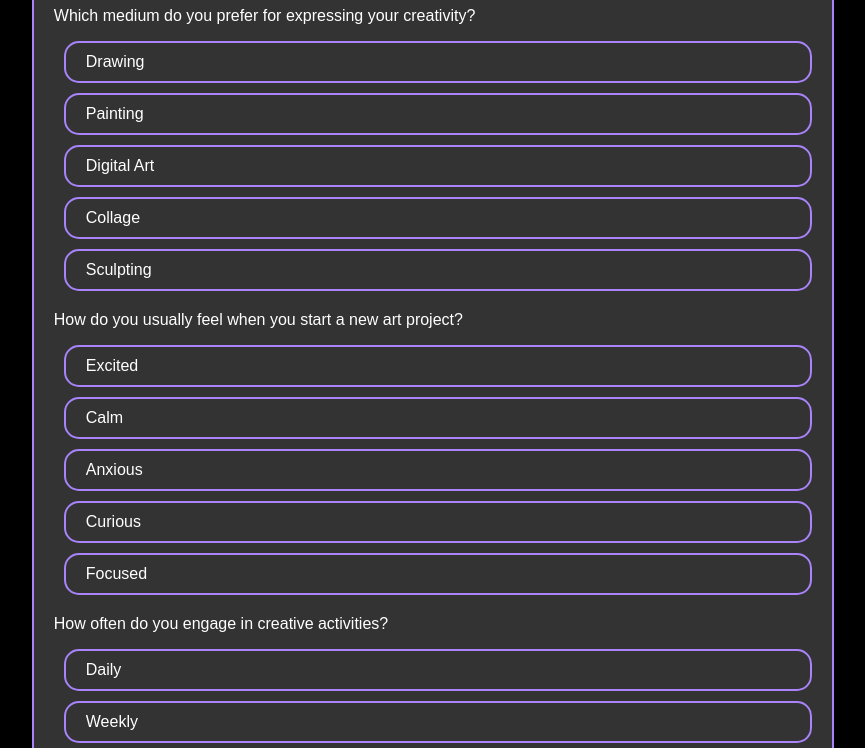
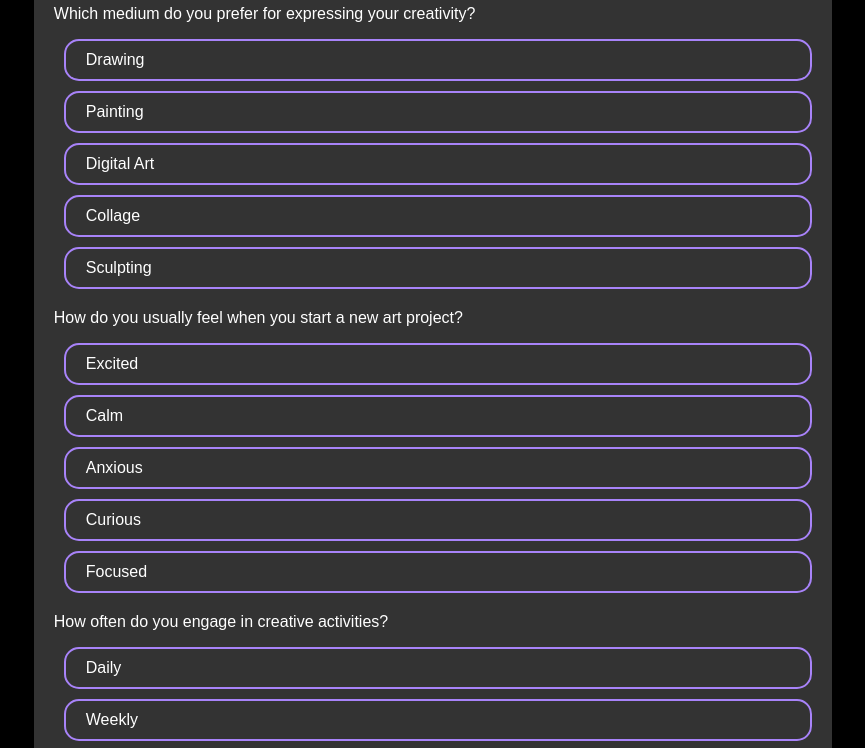
Before and after one commit to cltpalmer/creative-type-quiz, a plain HTML site: page index.html in a window 1280 px wide. Shown: the part 178-926 px from the top of the page, without its empty margins (207-1072 px from the left). Drawn offline with Linux system fonts and the light colour scheme.

Commit message:
Update styles.css

```diff
--- a/styles.css
+++ b/styles.css
@@ -8,8 +8,6 @@ body {
     width: 60%;
     margin: 0 auto;
     padding: 20px;
-    border: 2px solid #A883F9;
-    border-radius: 10px;
     background-color: #333;
 }
 
```
